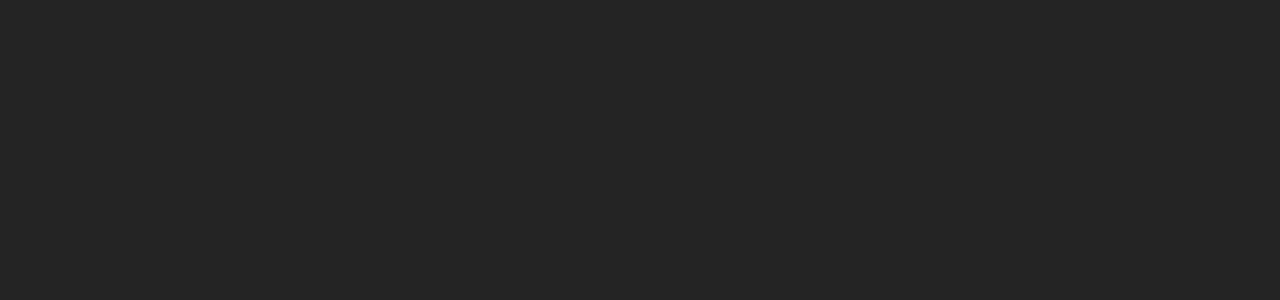
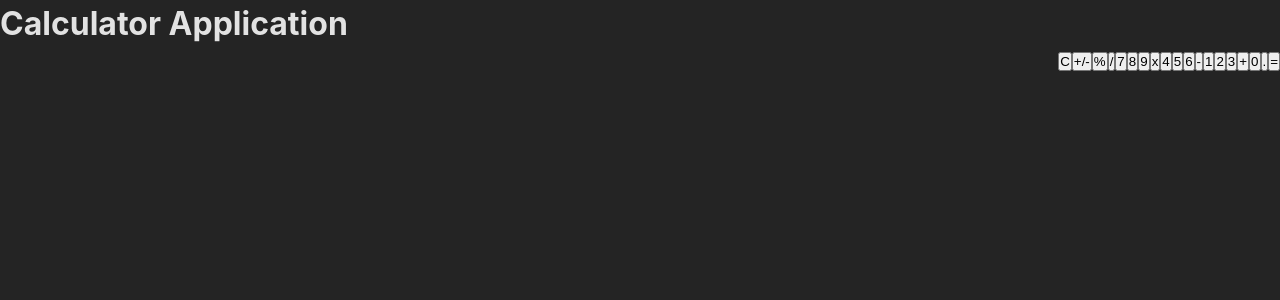
Before and after one commit to itsadrianapaiva/javascript-calculator, a React (Vite) app: page / in a window 1280 px wide. Shown: the top 300 px of the page. Built offline with nearby package versions, Linux system fonts and the light colour scheme.

Commit message:
buttons created

```diff
--- a/src/App.tsx
+++ b/src/App.tsx
@@ -1,15 +1,119 @@
-import { useState } from 'react'
-import reactLogo from './assets/react.svg'
-import viteLogo from '/vite.svg'
-import './App.css'
+import { useState } from "react";
+import "./App.css";
 
 function App() {
-  const [count, setCount] = useState(0)
+  const buttonPress = (symbol: string) => {
+    console.log(symbol);
+  };
 
   return (
     <>
+      <div className="container">
+        <h1>Calculator Application</h1>
+        <div id="calculator">
+          <div id="display" style={{ textAlign: "right" }}>
+            <div id="answer"></div>
+            <div id="expression"></div>
+            <button
+              id="clear"
+              onClick={() => buttonPress("clear")}
+              className="light-gray"
+            >C</button>
+            <button
+              id="negative"
+              onClick={() => buttonPress("negative")}
+              className="light-gray"
+            >+/-</button>
+            <button
+              id="percentage"
+              onClick={() => buttonPress("percentage")}
+              className="light-gray"
+            >%</button>
+            <button
+              id="divide"
+              onClick={() => buttonPress("divide")}
+              className="yellow"
+            >/</button>
+            <button
+              id="seven"
+              onClick={() => buttonPress("seven")}
+              className="dark-gray"
+            >7</button>
+            <button
+              id="eight"
+              onClick={() => buttonPress("eight")}
+              className="dark-gray"
+            >8</button>
+            <button
+              id="nine"
+              onClick={() => buttonPress("nine")}
+              className="dark-gray"
+            >9</button>
+            <button
+              id="multiply"
+              onClick={() => buttonPress("multiply")}
+              className="yellow"
+            >x</button>
+            <button
+              id="four"
+              onClick={() => buttonPress("four")}
+              className="dark-gray"
+            >4</button>
+            <button
+              id="five"
+              onClick={() => buttonPress("five")}
+              className="dark-gray"
+            >5</button>
+            <button
+              id="six"
+              onClick={() => buttonPress("six")}
+              className="dark-gray"
+            >6</button>
+            <button
+              id="subtract"
+              onClick={() => buttonPress("subtract")}
+              className="yellow"
+            >-</button>
+            <button
+              id="one"
+              onClick={() => buttonPress("one")}
+              className="dark-gray"
+            >1</button>
+            <button
+              id="two"
+              onClick={() => buttonPress("two")}
+              className="dark-gray"
+            >2</button>
+            <button
+              id="three"
+              onClick={() => buttonPress("three")}
+              className="dark-gray"
+            >3</button>
+            <button
+              id="add"
+              onClick={() => buttonPress("add")}
+              className="light-gray"
+            >+</button>
+            <button
+              id="zero"
+              onClick={() => buttonPress("zero")}
+              className="dark-gray"
+            >0</button>
+            <button
+              id="decimal"
+              onClick={() => buttonPress("decimal")}
+              className="dark-gray"
+            >.</button>
+            <button
+              id="equals"
+              onClick={() => buttonPress("equals")}
+              className="yellow"
+            >=</button>
+          </div>
+        </div>
+      </div>
     </>
-  )
+  );
 }
 
-export default App
+export default App;
```
